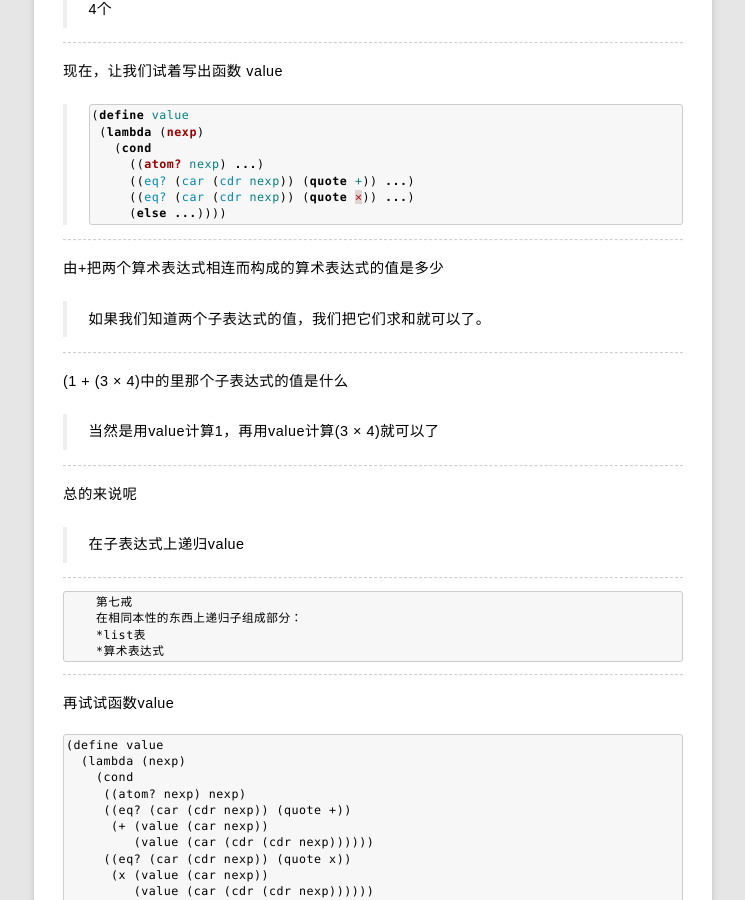
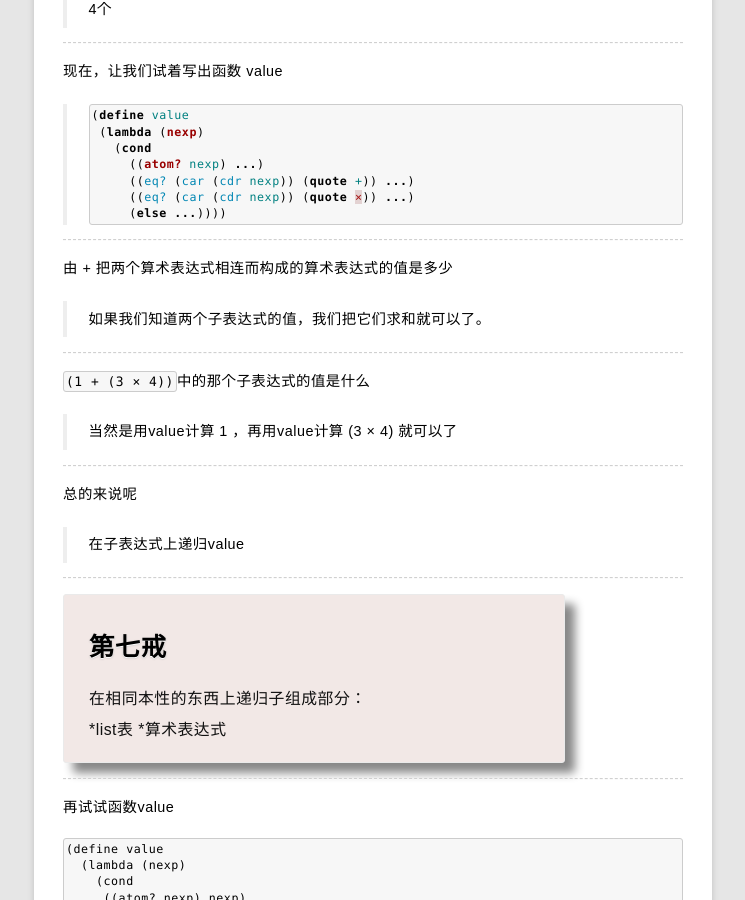
Before and after one commit to rhuichao/uternet.github.io, a Jekyll site: the page built from TLS/06.md, in a window 1280 px wide and 900 px high, scrolled down 5640 px. Shown: the whole window, without its empty margins (267-1012 px from the left). Built offline with Jekyll 4.4.1, drawn with Linux system fonts in a browser that asks for light colours; some web fonts are replaced; Markdown is read by kramdown in place of the engine named in the settings.

Commit message:
new document posted

````diff
--- a/TLS/06.md
+++ b/TLS/06.md
@@ -330,15 +330,15 @@ value 对nexp要几个查询
 
 ---
 
-由+把两个算术表达式相连而构成的算术表达式的值是多少
+由 + 把两个算术表达式相连而构成的算术表达式的值是多少
 
 >如果我们知道两个子表达式的值，我们把它们求和就可以了。
 
 ---
 
-(1 + (3 × 4)中的里那个子表达式的值是什么
+`(1 + (3 × 4))`中的那个子表达式的值是什么
 
->当然是用value计算1，再用value计算(3 × 4)就可以了
+>当然是用value计算 1 ，再用value计算 (3 × 4) 就可以了
 
 ---
 
@@ -348,12 +348,12 @@ value 对nexp要几个查询
 
 ---
 
-```
-    第七戒
-    在相同本性的东西上递归子组成部分：
+<div class="textbox">
+    <h1>第七戒</h1>
+    <p>在相同本性的东西上递归子组成部分：</p>
     *list表
     *算术表达式
-```
+</div>
 
 ---
 
````
